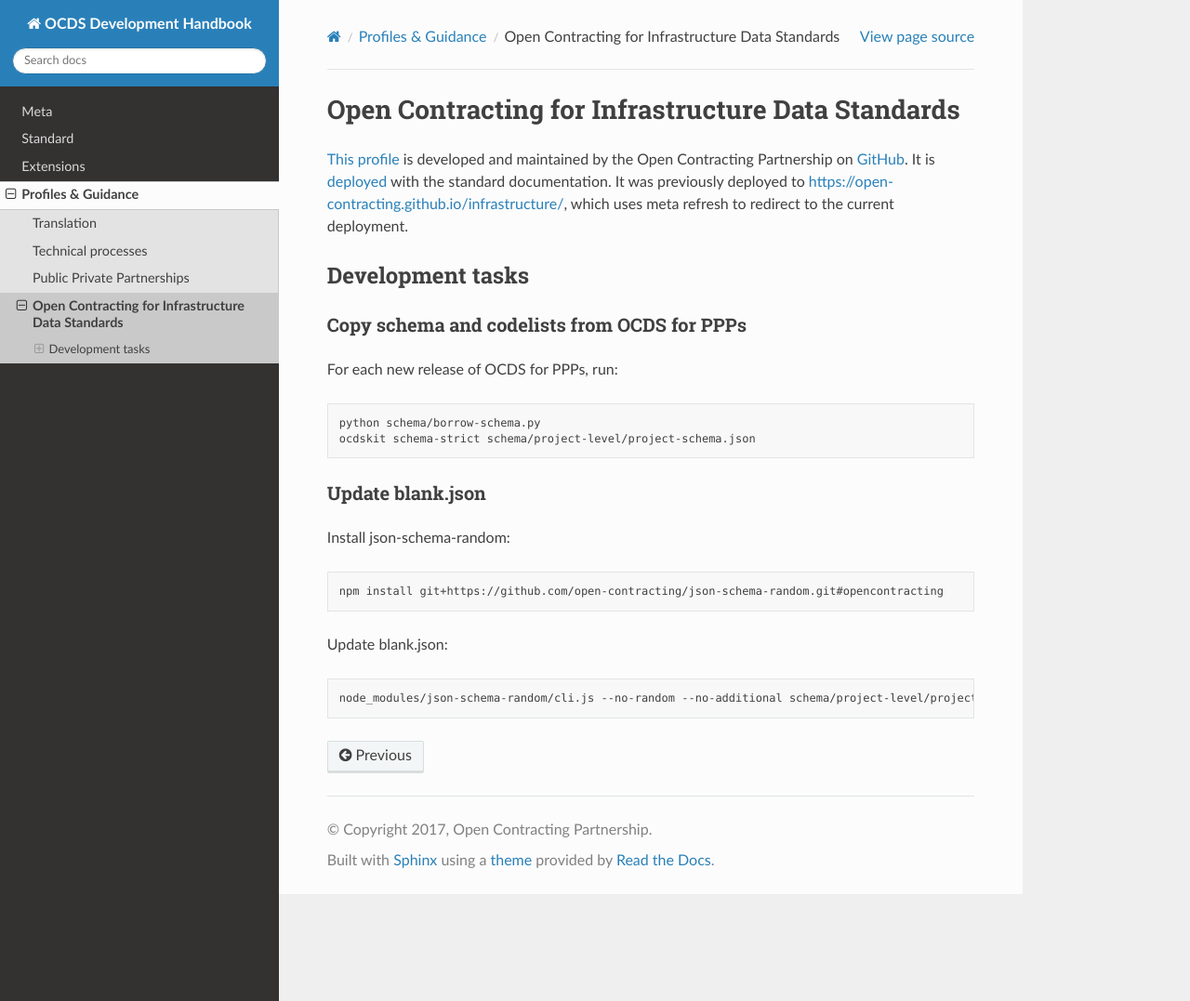
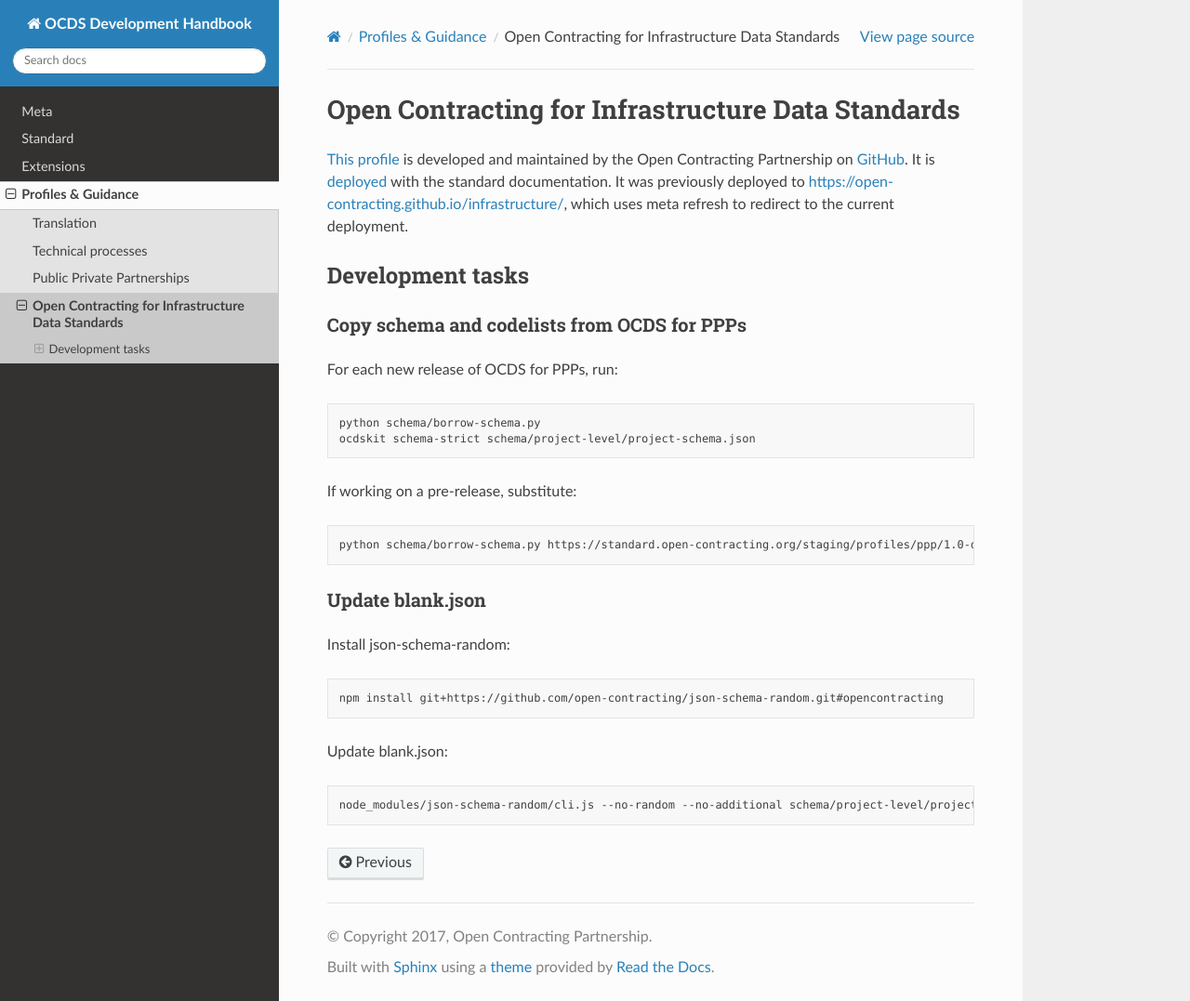
Before and after one commit to open-contracting/standard-development-handbook, a Sphinx documentation site: the page built from docs/profiles/infrastructure.rst, in a window 1280 px wide and 1077 px high. Shown: the whole window at 93% size. Built offline with Sphinx 7.4.7 and the Read the Docs theme 2.0.0, drawn with Linux system fonts in a browser that asks for light colours.

Commit message:
profiles: infrastructure: Add step for pre-release

```diff
--- a/docs/profiles/infrastructure.rst
+++ b/docs/profiles/infrastructure.rst
@@ -16,6 +16,12 @@ For each new release of OCDS for PPPs, run:
    python schema/borrow-schema.py
    ocdskit schema-strict schema/project-level/project-schema.json
 
+If working on a pre-release, substitute:
+
+.. code-block:: shell
+
+   python schema/borrow-schema.py https://standard.open-contracting.org/staging/profiles/ppp/1.0-dev/en/_static/patched/
+
 Update blank.json
 ~~~~~~~~~~~~~~~~~
 
```
